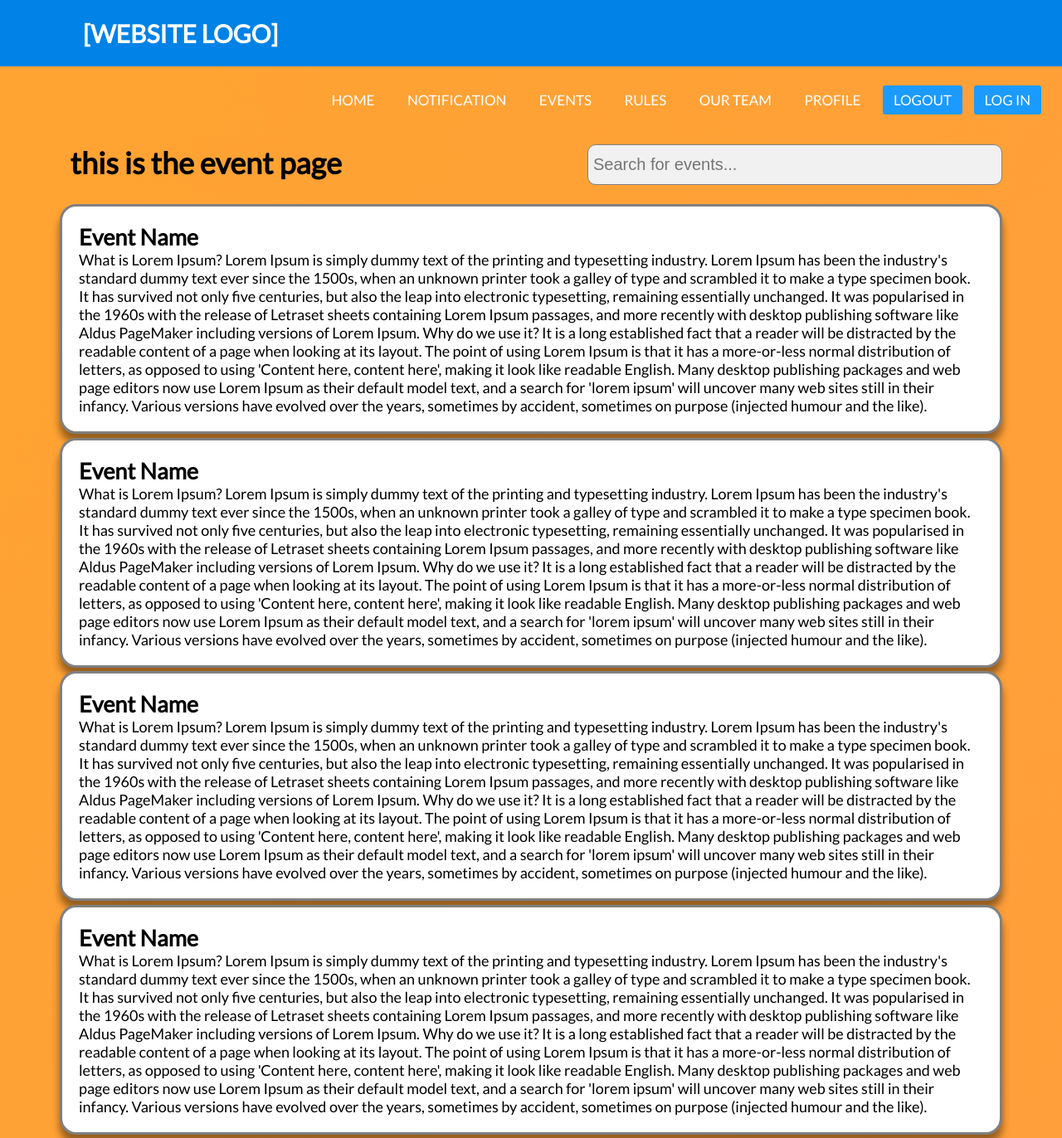
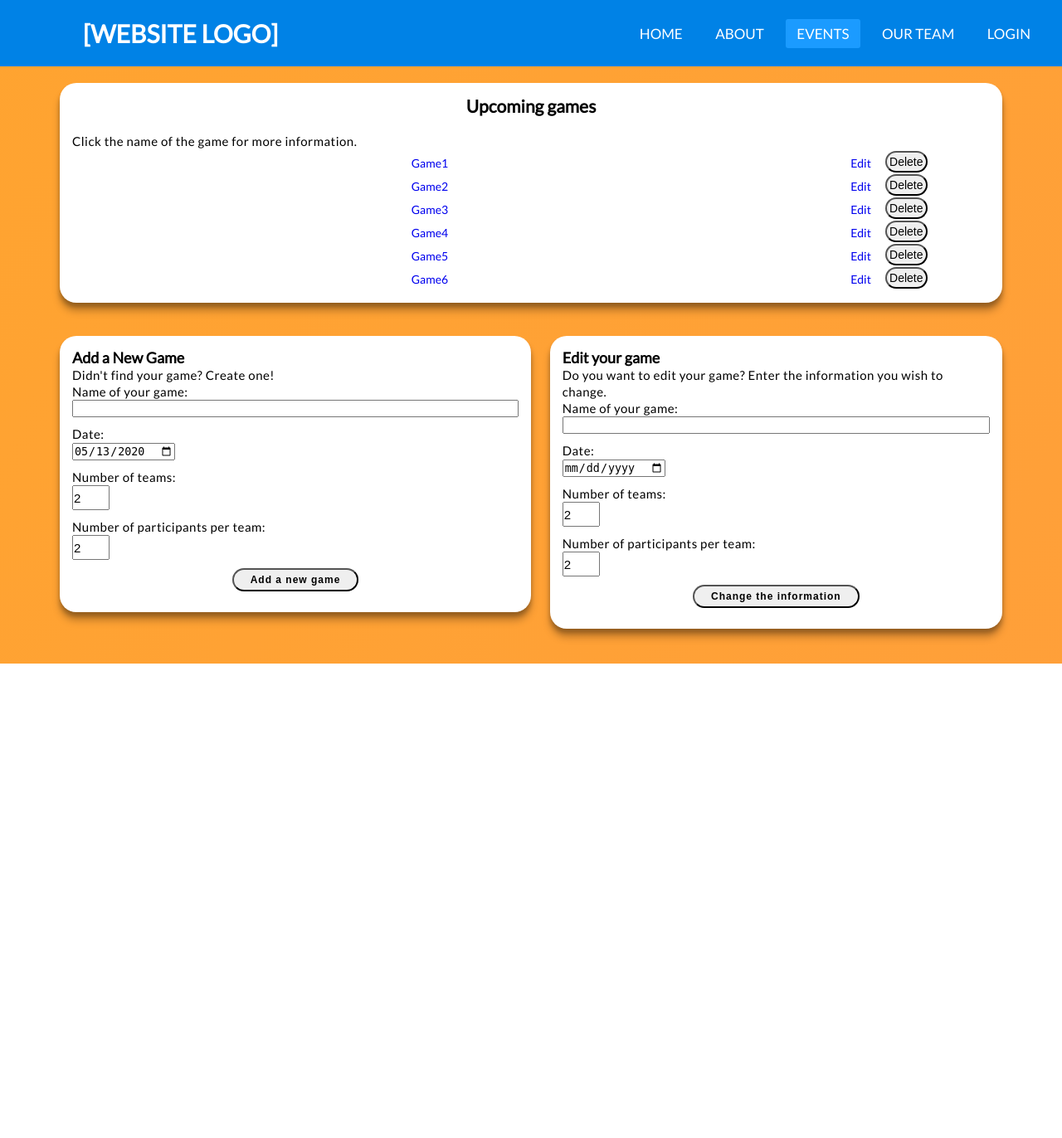
Before and after one commit to CozyHoxx/Web-Programming-Assignment, a PHP site: page /event.html in a window 1280 px wide. Shown: the whole page at 83% size. After the commit the page ends 800 px from the top, so only its background shows below. Run offline with PHP 8.4, Linux system fonts and the light colour scheme; some libraries are stand-ins or nearby versions.

Commit message:
Added changes

```diff
--- a/css/event.css
+++ b/css/event.css
@@ -1,55 +1,98 @@
-.header {
-    margin: 10px 0;
-    /* border: 1px solid red; */
+@import url('https://fonts.googleapis.com/css?family=Montserrat:400,800');
+main {
+    margin-top: 20px;
 }
 
-.header h1 {
-    margin: 0.7rem;
-    padding: 0;
-    display: inline-block;
-    text-align: left;
-    height: 50px;
-    /* float: left; */
+h3 {
+    text-align: center;
+    margin-bottom: 20px;
+}
+
+p {
+    font-size: 15px;
+    font-weight: 100;
+    line-height: 20px;
+    letter-spacing: 0.5px;
+}
+
+a {
+    font-size: 14px;
+    margin: 15px 0;
 }
 
 form {
-    display: inline;
+    font-size: 15px;
+    font-weight: 100;
+    line-height: 20px;
+    letter-spacing: 0.5px;
 }
 
-.header form input[type=text] {
-    float: right;
-    border: 1px solid gray;
-    background: #f1f1f1;
-    border-radius: 10px;
-    padding: 6px;
-    line-height: 35px;
-    width: 500px;
-    margin: 13px 0;
-    font-size: 20px;
+input {
+    margin-bottom: 10px;
 }
 
-.header form input[type=text]:focus {
-    border: 3px blue;
+input[type=text] {
+    font-size: 15px;
+    width: 100%;
 }
 
-.header form input[type=text]::after {
-    content: "";
-    clear: both;
-    display: table;
+input[type=submit] {
+    border-radius: 20px;
+    padding: 5px 20px;
+    letter-spacing: 1px;
+    font-size: 12px;
+    font-weight: bold;
+    display: block;
+    margin-left: auto;
+    margin-right: auto
 }
 
-{}
-
-.event-container {
-    padding: 20px;
-    margin: 0.25rem 0;
-    background-color: white;
-    border: 3px solid grey;
-    border-radius: 20px;
-    box-shadow: 0 10px 10px rgba(0, 0, 0, 0.25), 0 10px 10px rgba(0, 0, 0, 0.22);
+input[type=number] {
+    width: 45px;
+    height: 30px;
+    font-size: 15px;
 }
 
-.event-description {
-    position: relative;
-    /* border: 3px solid red; */
+td {
+    width: 10%;
+    text-align: right;
 }
+
+button {
+    margin-left: 30%;
+    margin-right: 30%;
+    font-size: 14px;
+    border-radius: 20px;
+    padding: 3px;
+}
+
+#Name {
+    width: 85%;
+    text-align: center;
+}
+
+#editing {
+    font-color: darkblue;
+    font-style: italic;
+    font-weight: bold;
+}
+
+.container {
+    border-radius: 20px;
+    padding: 15px;
+    background-color: #fff;
+    box-shadow: 0 10px 10px rgba(0, 0, 0, 0.25), 0 5px 5px rgba(0, 0, 0, 0.22);
+}
+
+#list {
+    margin-bottom: 40px;
+}
+
+#create {
+    float: left;
+    width: 50%;
+}
+
+#edit {
+    margin-left: 52%;
+}
--- a/event.html
+++ b/event.html
@@ -2,13 +2,12 @@
 <html lang="en">
 
 <head>
-    <title>Event</title>
+    <title>Manage Your Events</title>
     <meta charset="utf-8">
     <meta name="viewport" content="width=device-width, initial-scale=1.0">
     <link href="https://fonts.googleapis.com/css?family=Lato&display=swap" rel="stylesheet">
-    <link rel="stylesheet " href="css/style.css " />
-    <link rel="stylesheet " href="css/event.css " />
-
+    <link rel="stylesheet" href="css/baseCSS.css">
+    <link rel="stylesheet" href="css/event.css">
     <script src="https://kit.fontawesome.com/a076d05399.js"></script>
 </head>
 
@@ -21,118 +20,85 @@
         <label class="logo">[WEBSITE LOGO]</label>
         <ul>
             <li>
-                <a href="homepage.html">HOME</a>
+                <a href="index.html">HOME</a>
             </li>
             <li>
-                <a href="#">NOTIFICATION</a>
+                <a href="about.html">ABOUT</a>
             </li>
             <li>
-                <a href="event.html">EVENTS</a>
-            </li>
-            <li>
-                <a href="rules.html">rules</a>
+                <a class="active" href="event.html">EVENTS</a>
             </li>
             <li>
                 <a href="ourTeam.html">Our Team</a>
             </li>
             <li>
-                <a href="#">PROFILE</a>
+                <a href="login.html">LOGIN</a>
             </li>
-            <li>
-                <a class="active" href="#">LOGOUT</a>
-            </li>
-            <li>
-                <a class="active" href="login.html">LOG IN</a>
-            </li>
+
         </ul>
     </nav>
     <main>
-        <div class="header">
-            <h1>
-                this is the event page
-            </h1>
-            <form action="">
-                <input type="text" placeholder="Search for events...">
+        <div class="container" id="list">
+            <h3>Upcoming games</h3>
+            <p>Click the name of the game for more information.</p>
+            <table>
+                <tr>
+                    <td id="Name"><a href="#">Game1</a></td>
+                    <td><a href="#edit" title="Game1" onclick="update(this.title);">Edit</a></td>
+                    <td><button type="button">Delete</button></td>
+                </tr>
+                <tr>
+                    <td id="Name"><a href="#">Game2</a></td>
+                    <td><a href="#edit" title="Game2" onclick="update(this.title);">Edit</a></td>
+                    <td><button type="button">Delete</button></td>
+                </tr>
+                <tr>
+                    <td id="Name"><a href="#">Game3</a></td>
+                    <td><a href="#edit" title="Game3" onclick="update(this.title);">Edit</a></td>
+                    <td><button type="button">Delete</button></td>
+                </tr>
+                <tr>
+                    <td id="Name"><a href="#">Game4</a></td>
+                    <td><a href="#edit" title="Game4" onclick="update(this.title);">Edit</a></td>
+                    <td><button type="button">Delete</button></td>
+                </tr>
+                <tr>
+                    <td id="Name"><a href="#">Game5</a></td>
+                    <td><a href="#edit" title="Game5" onclick="update(this.title);">Edit</a></td>
+                    <td><button type="button">Delete</button></td>
+                </tr>
+                <tr>
+                    <td id="Name"><a href="#">Game6</a></td>
+                    <td><a href="#edit" title="Game6" onclick="update(this.title);">Edit</a></td>
+                    <td><button type="button">Delete</button></td>
+                </tr>
+            </table>
+        </div>
+        <div class="container" id="create">
+            <h4>Add a New Game</h4>
+            <p>Didn't find your game? Create one!</p>
+            <form id="addForm" action="/gamelist" method="post">
+                <div><label for="gameName">Name of your game:</label><br><input type="text" required></div>
+                <div><label for="gameDate">Date:</label><br><input type="date" id="today" required></div>
+                <div><label for="teamNo">Number of teams:</label><br><input type="number" min="2" value="2" required>
+                </div>
+                <div><label for="partNo">Number of participants per team:</label><br><input type="number" min="2" value="2" required></div>
+                <div><input type="submit" id="addGame" value="Add a new game"></div>
             </form>
-
         </div>
-        <section>
-            <div class="event-container">
-                <div class="event-name">
-                    <h2>
-                        Event Name
-                    </h2>
-                </div>
-                <div class="event-description">
-                    <p>
-                        What is Lorem Ipsum? Lorem Ipsum is simply dummy text of the printing and typesetting industry. Lorem Ipsum has been the industry's standard dummy text ever since the 1500s, when an unknown printer took a galley of type and scrambled it to make a type
-                        specimen book. It has survived not only five centuries, but also the leap into electronic typesetting, remaining essentially unchanged. It was popularised in the 1960s with the release of Letraset sheets containing Lorem Ipsum
-                        passages, and more recently with desktop publishing software like Aldus PageMaker including versions of Lorem Ipsum. Why do we use it? It is a long established fact that a reader will be distracted by the readable content of a
-                        page when looking at its layout. The point of using Lorem Ipsum is that it has a more-or-less normal distribution of letters, as opposed to using 'Content here, content here', making it look like readable English. Many desktop
-                        publishing packages and web page editors now use Lorem Ipsum as their default model text, and a search for 'lorem ipsum' will uncover many web sites still in their infancy. Various versions have evolved over the years, sometimes
-                        by accident, sometimes on purpose (injected humour and the like).
-                    </p>
-                </div>
-            </div>
-            <div class="event-container">
-                <div class="event-name">
-                    <h2>
-                        Event Name
-                    </h2>
-                </div>
-                <div class="event-description">
-                    <p>
-                        What is Lorem Ipsum? Lorem Ipsum is simply dummy text of the printing and typesetting industry. Lorem Ipsum has been the industry's standard dummy text ever since the 1500s, when an unknown printer took a galley of type and scrambled it to make a type
-                        specimen book. It has survived not only five centuries, but also the leap into electronic typesetting, remaining essentially unchanged. It was popularised in the 1960s with the release of Letraset sheets containing Lorem Ipsum
-                        passages, and more recently with desktop publishing software like Aldus PageMaker including versions of Lorem Ipsum. Why do we use it? It is a long established fact that a reader will be distracted by the readable content of a
-                        page when looking at its layout. The point of using Lorem Ipsum is that it has a more-or-less normal distribution of letters, as opposed to using 'Content here, content here', making it look like readable English. Many desktop
-                        publishing packages and web page editors now use Lorem Ipsum as their default model text, and a search for 'lorem ipsum' will uncover many web sites still in their infancy. Various versions have evolved over the years, sometimes
-                        by accident, sometimes on purpose (injected humour and the like).
-                    </p>
-
-                </div>
-            </div>
-            <div class="event-container">
-                <div class="event-name">
-                    <h2>
-                        Event Name
-                    </h2>
-                </div>
-                <div class="event-description">
-                    <p>
-                        What is Lorem Ipsum? Lorem Ipsum is simply dummy text of the printing and typesetting industry. Lorem Ipsum has been the industry's standard dummy text ever since the 1500s, when an unknown printer took a galley of type and scrambled it to make a type
-                        specimen book. It has survived not only five centuries, but also the leap into electronic typesetting, remaining essentially unchanged. It was popularised in the 1960s with the release of Letraset sheets containing Lorem Ipsum
-                        passages, and more recently with desktop publishing software like Aldus PageMaker including versions of Lorem Ipsum. Why do we use it? It is a long established fact that a reader will be distracted by the readable content of a
-                        page when looking at its layout. The point of using Lorem Ipsum is that it has a more-or-less normal distribution of letters, as opposed to using 'Content here, content here', making it look like readable English. Many desktop
-                        publishing packages and web page editors now use Lorem Ipsum as their default model text, and a search for 'lorem ipsum' will uncover many web sites still in their infancy. Various versions have evolved over the years, sometimes
-                        by accident, sometimes on purpose (injected humour and the like).
-                    </p>
-
-                </div>
-            </div>
-            <div class="event-container">
-                <div class="event-name">
-                    <h2>
-                        Event Name
-                    </h2>
-                </div>
-                <div class="event-description">
-                    <p>
-                        What is Lorem Ipsum? Lorem Ipsum is simply dummy text of the printing and typesetting industry. Lorem Ipsum has been the industry's standard dummy text ever since the 1500s, when an unknown printer took a galley of type and scrambled it to make a type
-                        specimen book. It has survived not only five centuries, but also the leap into electronic typesetting, remaining essentially unchanged. It was popularised in the 1960s with the release of Letraset sheets containing Lorem Ipsum
-                        passages, and more recently with desktop publishing software like Aldus PageMaker including versions of Lorem Ipsum. Why do we use it? It is a long established fact that a reader will be distracted by the readable content of a
-                        page when looking at its layout. The point of using Lorem Ipsum is that it has a more-or-less normal distribution of letters, as opposed to using 'Content here, content here', making it look like readable English. Many desktop
-                        publishing packages and web page editors now use Lorem Ipsum as their default model text, and a search for 'lorem ipsum' will uncover many web sites still in their infancy. Various versions have evolved over the years, sometimes
-                        by accident, sometimes on purpose (injected humour and the like).
-                    </p>
-
-                </div>
-            </div>
-        </section>
-
+        <div class="container" id="edit">
+            <h4>Edit your game</h4>
+            <p>Do you want to edit your game? Enter the information you wish to change.</p>
+            <form id="editForm" action="/gamelist" method="post">
+                <div><label for="gameName">Name of your game:</label><br><input type="text" id="editGameName"></div>
+                <div><label for="gameDate">Date:</label><br><input type="date" id="editGameDate"></div>
+                <div><label for="teamNo">Number of teams:</label><br><input type="number" min="2" value="2" id="editGameTeam"></div>
+                <div><label for="partNo">Number of participants per team:</label><br><input type="number" min="2" value="2" id="editGamePart"></div>
+                <div><input type="submit" id="change" value="Change the information"></div>
+            </form>
+        </div>
     </main>
-
-
+    <script src="js/event.js"></script>
 </body>
 
 </html>
--- a/index.html
+++ b/index.html
@@ -6,7 +6,7 @@
     <meta charset="utf-8">
     <meta name="viewport" content="width=device-width, initial-scale=1.0">
     <link href="https://fonts.googleapis.com/css?family=Lato&display=swap" rel="stylesheet">
-    <link rel="stylesheet " href="css/style.css " />
+    <link rel="stylesheet " href="css/baseCSS.css " />
     <script src="https://kit.fontawesome.com/a076d05399.js"></script>
 </head>
 
--- a/login.html
+++ b/login.html
@@ -6,7 +6,7 @@
     <meta charset="utf-8">
     <meta name="viewport" content="width=device-width, initial-scale=1.0">
     <link href="https://fonts.googleapis.com/css?family=Lato&display=swap" rel="stylesheet">
-    <link rel="stylesheet " href="css/style.css " />
+    <link rel="stylesheet " href="css/baseCSS.css " />
     <link rel="stylesheet " href="css/loginCSS.css " />
     <script src="https://kit.fontawesome.com/a076d05399.js"></script>
 </head>
--- a/ourTeam.html
+++ b/ourTeam.html
@@ -6,7 +6,7 @@
     <meta charset="utf-8">
     <meta name="viewport" content="width=device-width, initial-scale=1.0">
     <link href="https://fonts.googleapis.com/css?family=Lato&display=swap" rel="stylesheet">
-    <link rel="stylesheet " href="css/style.css " />
+    <link rel="stylesheet " href="css/baseCSS.css " />
     <link rel="stylesheet " href="css/team.css " />
     <script src="https://kit.fontawesome.com/a076d05399.js"></script>
 </head>
--- a/rules.html
+++ b/rules.html
@@ -6,7 +6,7 @@
     <meta charset="utf-8">
     <meta name="viewport" content="width=device-width, initial-scale=1.0">
     <link href="https://fonts.googleapis.com/css?family=Lato&display=swap" rel="stylesheet">
-    <link rel="stylesheet " href="css/style.css " />
+    <link rel="stylesheet " href="css/baseCSS.css " />
     <script src="https://kit.fontawesome.com/a076d05399.js"></script>
 </head>
 
--- a/signup.html
+++ b/signup.html
@@ -6,7 +6,7 @@
     <meta charset="utf-8">
     <meta name="viewport" content="width=device-width, initial-scale=1.0">
     <link href="https://fonts.googleapis.com/css?family=Lato&display=swap" rel="stylesheet">
-    <link rel="stylesheet " href="css/style.css " />
+    <link rel="stylesheet " href="css/baseCSS.css " />
     <link rel="stylesheet " href="css/signup.css " />
     <script src="https://kit.fontawesome.com/a076d05399.js"></script>
 </head>
```
Also changed, not shown: css/event1.css (added, +55 -0 lines), css/eventRegister.css (added, +106 -0 lines), event1.html (added, +138 -0 lines), eventRegister.html (added, +34 -0 lines), homepage.html (+4 -4 lines), js/event.js (added, +38 -0 lines), css/baseCSS.css (renamed from css/style.css).
